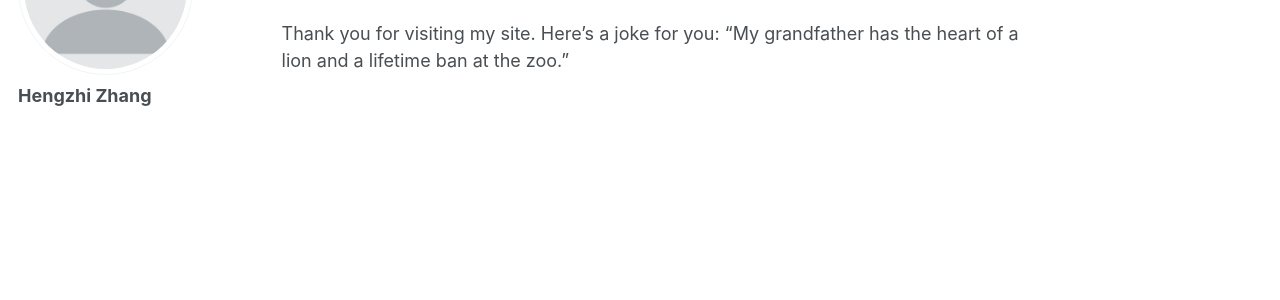
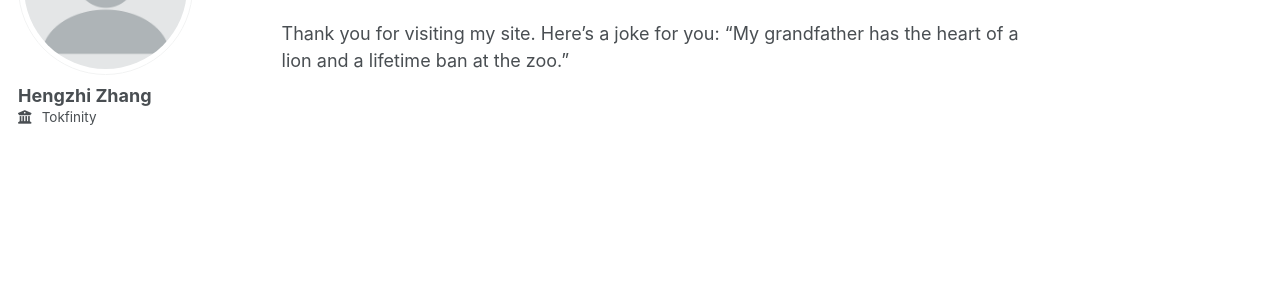
Before and after one commit to henryzhang11/henryzhang11.github.io, a Jekyll site: the page built from _pages/about.md, in a window 1280 px wide. Shown: the part 199-499 px from the top of the page. Built offline with Jekyll 4.4.1, drawn with Linux system fonts in a browser that asks for light colours; a script that is not in the unit is left out.

Commit message:
_config.yml add employer

```diff
--- a/_config.yml
+++ b/_config.yml
@@ -28,7 +28,7 @@ author:
   pronouns         : # "he/him"
   bio              : # "Short biography for the left-hand sidebar"
   location         : # "Earth"
-  employer         : # "Red Brick University"
+  employer         : "Tokfinity"
   uri              : # URL
   email            : # "none@example.org"
 
```
